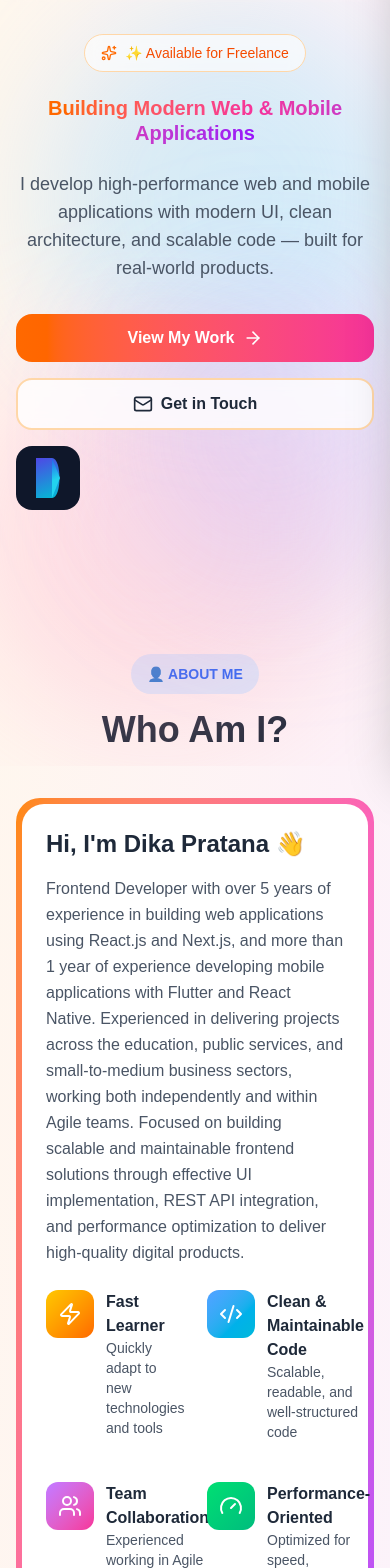
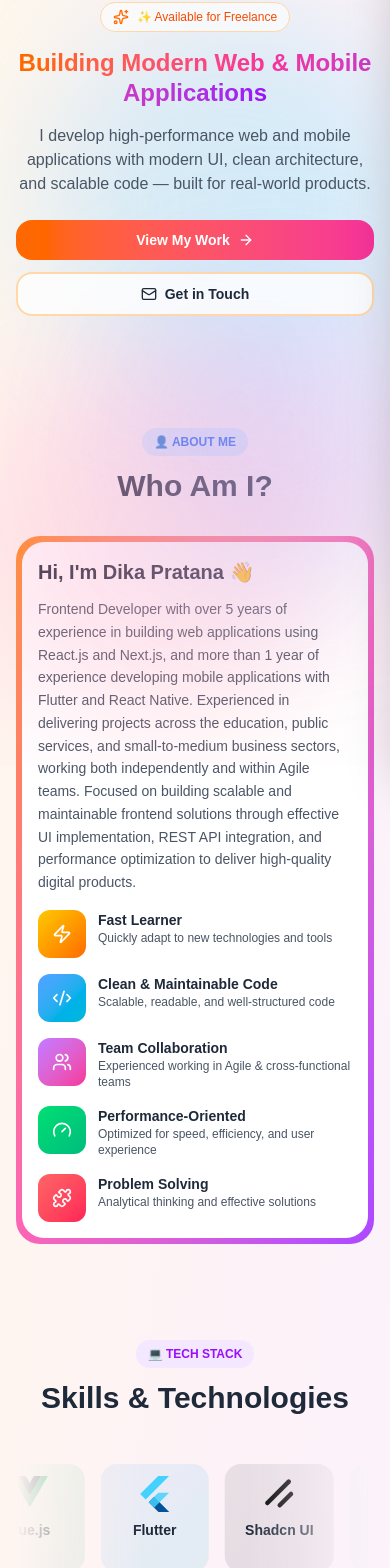
Before and after one commit to dikapratana/dikapratana-web, a Next.js app: page / in a window 390 px wide. Shown: the part 78-1646 px from the top of the page. Built offline with nearby package versions, Linux system fonts and the light colour scheme.

Commit message:
update responsive mobile

```diff
--- a/components/ui/navbar/navbar.client.tsx
+++ b/components/ui/navbar/navbar.client.tsx
@@ -172,41 +172,53 @@ export default function Navbar() {
         </div>
       </nav>
       {/* Mobile Menu */}
+   {/* Mobile Menu */}
 <div
-        className={`fixed inset-0 bg-black/50 z-60 lg:hidden transition-opacity duration-300 ${
+  className={`fixed inset-0 bg-black/40 z-50 lg:hidden transition-opacity duration-300 ${
     mobileMenuOpen ? "opacity-100" : "opacity-0 pointer-events-none"
   }`}
   onClick={() => setMobileMenuOpen(false)}
 />
+
 <div
-        className={`fixed top-0 right-0 h-full w-72 bg-white/95 backdrop-blur-2xl shadow-2xl z-60 lg:hidden transform transition-transform duration-300 ${
+  className={`fixed top-0 right-0 h-full w-72 bg-white/95 backdrop-blur-2xl shadow-2xl z-50 lg:hidden transform transition-transform duration-300 ${
     mobileMenuOpen ? "translate-x-0" : "translate-x-full"
   }`}
 >
-        <div className="p-6">
-          <div className="flex justify-between mb-8">
+  <div className="p-6 flex flex-col h-full">
+    <div className="flex justify-between items-center mb-6">
       <span className="font-bold text-lg">Menu</span>
       <button onClick={() => setMobileMenuOpen(false)}>
-              <X className="w-5 h-5" />
+        <X className="w-6 h-6 text-gray-700 hover:text-orange-500 transition-colors" />
       </button>
     </div>
-          <nav className="space-y-2">
+
+    <nav className="flex-1 overflow-y-auto space-y-2">
       {DATA_HOME.menuItems.map((item) => (
         <button
           key={item.id}
           onClick={() => scrollToSection(item.id)}
-                className={`w-full text-left px-4 py-3 rounded-xl transition-all ${
+          className={`w-full text-left px-4 py-3 rounded-xl transition-all font-medium ${
             activeSection === item.id
-                    ? "bg-linear-to-r from-orange-500 to-pink-500 text-white"
-                    : "hover:bg-orange-50"
+              ? "bg-linear-to-r from-orange-500 to-pink-500 text-white shadow-lg"
+              : "hover:bg-orange-50 text-gray-700"
           }`}
         >
           {item.label}
         </button>
       ))}
     </nav>
+
+    {/* Optional CTA di bawah menu */}
+    <button
+      onClick={() => scrollToSection("contact")}
+      className="mt-4 bg-blue-600 hover:bg-blue-700 text-white w-full py-3 rounded-xl font-semibold shadow-lg transition-all"
+    >
+      Ask us!
+    </button>
   </div>
 </div>
+
     </>
   );
 }
--- a/features/home/about/about.tsx
+++ b/features/home/about/about.tsx
@@ -2,26 +2,27 @@ import { Code2, Gauge, Puzzle, Users, Zap } from "lucide-react";
 
 export const About = () => {
   return (
-    <div id="about" className="py-16 md:py-24 px-4 md:px-6">
-      <div className="max-w-6xl mx-auto">
-        <div className="text-center mb-12 md:mb-16">
-          <div className="inline-block px-4 py-2 bg-blue-100 rounded-full mb-4">
-            <span className="text-blue-600 font-semibold text-sm">
+    <div id="about" className="py-12 sm:py-16 md:py-24 px-4 sm:px-6 md:px-6">
+      <div className="max-w-3xl sm:max-w-4xl md:max-w-6xl mx-auto">
+        {/* Header */}
+        <div className="text-center mb-8 sm:mb-12 md:mb-16">
+          <div className="inline-block px-3 sm:px-4 py-1.5 sm:py-2 bg-blue-100 rounded-full mb-3 sm:mb-4 text-xs sm:text-sm">
+            <span className="text-blue-600 font-semibold">
               👤 ABOUT ME
             </span>
           </div>
-          <h2 className="text-4xl md:text-5xl font-bold text-gray-800 mb-6">
+          <h2 className="text-3xl sm:text-4xl md:text-5xl font-bold text-gray-800 mb-4 sm:mb-6 md:mb-6">
             Who Am I?
           </h2>
         </div>
 
-        <div className="gap-8 md:gap-12 items-center">
+        {/* Content Card */}
         <div className="bg-linear-to-br from-orange-400 via-pink-400 to-purple-500 rounded-3xl p-1.5">
-            <div className="bg-white rounded-[22px] p-6 md:p-8">
-              <h3 className="text-2xl md:text-3xl font-bold text-gray-800 mb-4">
+          <div className="bg-white rounded-[22px] p-4 sm:p-6 md:p-8">
+            <h3 className="text-xl sm:text-2xl md:text-3xl font-bold text-gray-800 mb-3 sm:mb-4 md:mb-4">
               Hi, I&apos;m Dika Pratana 👋
             </h3>
-              <p className="text-gray-600 leading-relaxed mb-6">
+            <p className="text-gray-600 text-sm sm:text-base md:text-lg leading-relaxed mb-4 sm:mb-6 md:mb-6">
               Frontend Developer with over 5 years of experience in building
               web applications using React.js and Next.js, and more than 1
               year of experience developing mobile applications with Flutter
@@ -33,15 +34,17 @@ export const About = () => {
               performance optimization to deliver high-quality digital
               products.
             </p>
-              <div className="space-y-4 grid grid-cols-2 md:grid-cols-3 gap-6">
+
+            {/* Skill Grid */}
+            <div className="grid grid-cols-1 sm:grid-cols-2 md:grid-cols-3 gap-4 sm:gap-6 md:gap-6">
               {/* Fast Learner */}
               <div className="flex items-start gap-3">
-                  <div className="w-12 h-12 bg-linear-to-br from-yellow-400 to-orange-500 rounded-xl flex items-center justify-center flex-shrink-0">
-                    <Zap className="w-6 h-6 text-white" />
+                <div className="w-12 h-12 bg-linear-to-br from-yellow-400 to-orange-500 rounded-xl flex items-center justify-center shrink-0">
+                  <Zap className="w-5 sm:w-6 h-5 sm:h-6 text-white" />
                 </div>
                 <div>
-                    <p className="font-bold text-gray-800">Fast Learner</p>
-                    <p className="text-sm text-gray-600">
+                  <p className="font-bold text-gray-800 text-sm sm:text-base">Fast Learner</p>
+                  <p className="text-xs sm:text-sm text-gray-600">
                     Quickly adapt to new technologies and tools
                   </p>
                 </div>
@@ -49,12 +52,12 @@ export const About = () => {
 
               {/* Clean Code */}
               <div className="flex items-start gap-3">
-                  <div className="w-12 h-12 bg-linear-to-br from-blue-400 to-cyan-500 rounded-xl flex items-center justify-center flex-shrink-0">
-                    <Code2 className="w-6 h-6 text-white" />
+                <div className="w-12 h-12 bg-linear-to-br from-blue-400 to-cyan-500 rounded-xl flex items-center justify-center shrink-0">
+                  <Code2 className="w-5 sm:w-6 h-5 sm:h-6 text-white" />
                 </div>
                 <div>
-                    <p className="font-bold text-gray-800">Clean & Maintainable Code</p>
-                    <p className="text-sm text-gray-600">
+                  <p className="font-bold text-gray-800 text-sm sm:text-base">Clean & Maintainable Code</p>
+                  <p className="text-xs sm:text-sm text-gray-600">
                     Scalable, readable, and well-structured code
                   </p>
                 </div>
@@ -62,12 +65,12 @@ export const About = () => {
 
               {/* Team Collaboration */}
               <div className="flex items-start gap-3">
-                  <div className="w-12 h-12 bg-linear-to-br from-purple-400 to-pink-500 rounded-xl flex items-center justify-center flex-shrink-0">
-                    <Users className="w-6 h-6 text-white" />
+                <div className="w-12 h-12 bg-linear-to-br from-purple-400 to-pink-500 rounded-xl flex items-center justify-center shrink-0">
+                  <Users className="w-5 sm:w-6 h-5 sm:h-6 text-white" />
                 </div>
                 <div>
-                    <p className="font-bold text-gray-800">Team Collaboration</p>
-                    <p className="text-sm text-gray-600">
+                  <p className="font-bold text-gray-800 text-sm sm:text-base">Team Collaboration</p>
+                  <p className="text-xs sm:text-sm text-gray-600">
                     Experienced working in Agile & cross-functional teams
                   </p>
                 </div>
@@ -75,12 +78,12 @@ export const About = () => {
 
               {/* Performance */}
               <div className="flex items-start gap-3">
-                  <div className="w-12 h-12 bg-linear-to-br from-green-400 to-emerald-500 rounded-xl flex items-center justify-center flex-shrink-0">
-                    <Gauge className="w-6 h-6 text-white" />
+                <div className="w-12 h-12 bg-linear-to-br from-green-400 to-emerald-500 rounded-xl flex items-center justify-center shrink-0">
+                  <Gauge className="w-5 sm:w-6 h-5 sm:h-6 text-white" />
                 </div>
                 <div>
-                    <p className="font-bold text-gray-800">Performance-Oriented</p>
-                    <p className="text-sm text-gray-600">
+                  <p className="font-bold text-gray-800 text-sm sm:text-base">Performance-Oriented</p>
+                  <p className="text-xs sm:text-sm text-gray-600">
                     Optimized for speed, efficiency, and user experience
                   </p>
                 </div>
@@ -88,12 +91,12 @@ export const About = () => {
 
               {/* Problem Solving */}
               <div className="flex items-start gap-3">
-                  <div className="w-12 h-12 bg-linear-to-br from-red-400 to-rose-500 rounded-xl flex items-center justify-center flex-shrink-0">
-                    <Puzzle className="w-6 h-6 text-white" />
+                <div className="w-12 h-12 bg-linear-to-br from-red-400 to-rose-500 rounded-xl flex items-center justify-center shrink-0">
+                  <Puzzle className="w-5 sm:w-6 h-5 sm:h-6 text-white" />
                 </div>
                 <div>
-                    <p className="font-bold text-gray-800">Problem Solving</p>
-                    <p className="text-sm text-gray-600">
+                  <p className="font-bold text-gray-800 text-sm sm:text-base">Problem Solving</p>
+                  <p className="text-xs sm:text-sm text-gray-600">
                     Analytical thinking and effective solutions
                   </p>
                 </div>
@@ -103,6 +106,5 @@ export const About = () => {
         </div>
       </div>
     </div>
-    </div>
   );
 };
--- a/features/home/hero/hero.tsx
+++ b/features/home/hero/hero.tsx
@@ -1,11 +1,8 @@
-"use client";
+'use client';
 
 import { ArrowRight, Mail, Sparkles } from "lucide-react";
-import Link from "next/link";
-import { useEffect, useState } from "react";
 
 export const HeroSection = () => {
-
   const scrollToSection = (id: string) => {
     const element = document.getElementById(id);
     if (element) {
@@ -22,77 +19,47 @@ export const HeroSection = () => {
   return (
     <div
       id="home"
-      className="relative pt-28 md:pt-32 pb-20 md:pb-24 px-4 md:px-6"
+      className="relative pt-20 sm:pt-28 md:pt-32 pb-16 sm:pb-20 md:pb-24 px-4 sm:px-6 md:px-6"
     >
-      <div className="max-w-6xl mx-auto text-center relative z-10">
-        <div className="inline-flex items-center gap-2 px-4 py-2 bg-white/60 backdrop-blur-sm rounded-full border border-orange-200 mb-6 md:mb-8">
+      <div className="max-w-3xl sm:max-w-4xl md:max-w-6xl mx-auto text-center relative z-10">
+        {/* Badge */}
+        <div className="inline-flex items-center gap-2 px-3 sm:px-4 py-1.5 sm:py-2 bg-white/60 backdrop-blur-sm rounded-full border border-orange-200 mb-4 sm:mb-6 md:mb-8 text-xs sm:text-sm">
           <Sparkles className="w-4 h-4 text-orange-500" />
-          <span className="text-orange-600 font-medium text-sm">
+          <span className="text-orange-600 font-medium">
             ✨ Available for Freelance
           </span>
         </div>
 
-        <h1 className="text-xl md:text-4xl lg:text-6xl font-black mb-6 md:mb-8 leading-tight">
+        {/* Heading */}
+        <h1 className="text-2xl sm:text-3xl md:text-4xl lg:text-6xl font-black mb-4 sm:mb-6 md:mb-8 leading-tight">
           <span className="bg-linear-to-r from-orange-500 via-pink-500 to-purple-600 bg-clip-text text-transparent">
             Building Modern Web & Mobile Applications
           </span>
         </h1>
 
-        <p className="text-gray-600 text-lg md:text-xl max-w-3xl mx-auto mb-8 md:mb-12">
+        {/* Description */}
+        <p className="text-gray-600 text-base sm:text-lg md:text-xl max-w-xl sm:max-w-2xl md:max-w-3xl mx-auto mb-6 sm:mb-8 md:mb-12">
           I develop high-performance web and mobile applications with modern UI,
           clean architecture, and scalable code — built for real-world products.
         </p>
 
-        <div className="flex flex-col sm:flex-row gap-4 justify-center">
+        {/* Buttons */}
+        <div className="flex flex-col sm:flex-row gap-3 sm:gap-4 justify-center">
           <button
-            onClick={() => scrollToSection('portfolio')}
-            className="group bg-linear-to-r from-orange-500 to-pink-500 text-white px-8 md:px-10 py-3 md:py-4 rounded-2xl font-bold hover:shadow-2xl transition-all duration-300 flex items-center justify-center gap-2 hover:scale-105 cursor-pointer"
+            onClick={() => scrollToSection("portfolio")}
+            className="group bg-linear-to-r from-orange-500 to-pink-500 text-white px-6 sm:px-8 md:px-10 py-2.5 sm:py-3 md:py-4 rounded-2xl font-bold hover:shadow-2xl transition-all duration-300 flex items-center justify-center gap-2 hover:scale-105 cursor-pointer text-sm sm:text-base md:text-lg"
           >
             View My Work
-            <ArrowRight className="w-5 h-5 group-hover:translate-x-1 transition-transform" />
+            <ArrowRight className="w-4 sm:w-5 h-4 sm:h-5 group-hover:translate-x-1 transition-transform" />
           </button>
+
           <button
-            onClick={() => scrollToSection('footer')}
-            className="bg-white/80 backdrop-blur text-gray-800 px-8 md:px-10 py-3 md:py-4 rounded-2xl font-bold hover:bg-white hover:shadow-xl transition-all duration-300 border-2 border-orange-200 hover:scale-105 flex items-center justify-center gap-2 cursor-pointer"
+            onClick={() => scrollToSection("footer")}
+            className="bg-white/80 backdrop-blur text-gray-800 px-6 sm:px-8 md:px-10 py-2.5 sm:py-3 md:py-4 rounded-2xl font-bold hover:bg-white hover:shadow-xl transition-all duration-300 border-2 border-orange-200 hover:scale-105 flex items-center justify-center gap-2 cursor-pointer text-sm sm:text-base md:text-lg"
           >
-            <Mail className="w-5 h-5" />
+            <Mail className="w-4 sm:w-5 h-4 sm:h-5" />
             Get in Touch
           </button>
-          <svg
-    width="64"
-    height="64"
-    viewBox="0 0 64 64"
-    fill="none"
-    xmlns="http://www.w3.org/2000/svg"
-  >
-    {/* Background rounded */}
-    <rect width="64" height="64" rx="16" fill="#0F172A" />
-
-    {/* Main D shape */}
-    <g>
-      {/* Base D */}
-      <path
-        d="M20 12 H36 C46 12 46 52 36 52 H20 V12 Z"
-        fill="url(#baseGradient)"
-      />
-      {/* Fold highlight */}
-      <polygon
-        points="36,12 36,52 44,32"
-        fill="url(#foldGradient)"
-      />
-    </g>
-
-    <defs>
-      <linearGradient id="baseGradient" x1="20" y1="12" x2="36" y2="52" gradientUnits="userSpaceOnUse">
-        <stop stopColor="#4F46E5" />
-        <stop offset="1" stopColor="#06B6D4" />
-      </linearGradient>
-      <linearGradient id="foldGradient" x1="36" y1="12" x2="44" y2="32" gradientUnits="userSpaceOnUse">
-        <stop stopColor="#2563EB" />
-        <stop offset="1" stopColor="#22D3EE" />
-      </linearGradient>
-    </defs>
-  </svg>
         </div>
       </div>
     </div>
--- a/features/home/protfolio/portfolio.tsx
+++ b/features/home/protfolio/portfolio.tsx
@@ -25,14 +25,14 @@ export const Portfolio = () => {
   );
 
   return (
-    <section id="portfolio" className="py-20 px-4 bg-gray-50">
+    <section id="portfolio" className="py-12 sm:py-16 md:py-20 px-4 bg-gray-50">
       <div className="mx-auto max-w-6xl">
         {/* Header */}
-        <div className="text-center mb-14">
-          <span className="inline-block px-4 py-2 rounded-full bg-pink-100 text-pink-600 text-sm font-semibold mb-4">
+        <div className="text-center mb-10 sm:mb-12 md:mb-14">
+          <span className="inline-block px-4 py-2 rounded-full bg-pink-100 text-pink-600 text-xs sm:text-sm font-semibold mb-3 sm:mb-4">
             📁 PORTFOLIO
           </span>
-          <h2 className="text-4xl md:text-5xl font-bold text-gray-800">
+          <h2 className="text-3xl sm:text-4xl md:text-5xl font-bold text-gray-800">
             Worked on {DATA_HOME.portfolios.length}+ Projects
           </h2>
         </div>
@@ -48,39 +48,50 @@ export const Portfolio = () => {
               "linear-gradient(to right, transparent 0%, rgba(0,0,0,0.7) 12%, rgba(0,0,0,0.7) 22%, black 35%, black 65%, rgba(0,0,0,0.8) 78%, rgba(0,0,0,0.7) 88%, transparent 100%)",
           }}
         >
-          <div className="flex gap-6 px-6 py-4">
+          <div className="flex gap-4 sm:gap-6 px-4 sm:px-6 py-4">
             {DATA_HOME.portfolios.map((project, index) => (
               <div
                 key={index}
-                className="flex-[0_0_calc(100%/1)] min-w-full sm:flex-[0_0_calc(100%/2)] sm:min-w-[calc(100%/2)] lg:flex-[0_0_calc(100%/3)] lg:min-w-[calc(100%/3)]"
+                className="
+                  flex-[0_0_100%] min-w-full
+                  sm:flex-[0_0_50%] sm:min-w-[50%]
+                  lg:flex-[0_0_calc(100%/3)] lg:min-w-[calc(100%/3)]
+                "
               >
                 <div
                   className={clsx(
-                    "relative h-full rounded-3xl bg-white shadow-md shadow-neutral-300  transition-shadow duration-300 overflow-hidden"
+                    "relative h-full rounded-3xl bg-white overflow-hidden",
+                    "shadow-md shadow-neutral-300 transition-shadow duration-300"
                   )}
                 >
-                  {/* Gradient or background placeholder */}
-                  <div className="relative h-40 md:h-48 w-full bg-linear-to-br from-purple-100 via-pink-100 to-blue-100 flex items-center justify-center overflow-hidden">
-                    { project.image ? ( <Image
-                      src={project.image}
-                      alt={project.title}
-                      fill
-                      sizes="50vw"
-                      style={{ objectFit: "cover", objectPosition: "top" }}
-                      priority
-                    /> ) : <ImageIcon className="h-20 w-20 text-neutral-300" /> }
-
+                  {/* Image */}
+                  <div className="relative h-48 sm:h-40 md:h-48 w-full bg-linear-to-br from-purple-100 via-pink-100 to-blue-100 flex items-center justify-center overflow-hidden">
+                    {project.image ? (
+                      <Image
+                        src={project.image}
+                        alt={project.title}
+                        fill
+                        sizes="(max-width: 640px) 100vw, (max-width: 1024px) 50vw, 33vw"
+                        className="object-cover object-top"
+                        priority
+                      />
+                    ) : (
+                      <ImageIcon className="h-16 w-16 sm:h-20 sm:w-20 text-neutral-300" />
+                    )}
                   </div>
 
-                  <div className="relative z-10 flex flex-col gap-3 p-4">
+                  {/* Content */}
+                  <div className="relative z-10 flex flex-col gap-3 p-4 sm:p-5">
                     <span className="inline-block text-xs font-semibold text-blue-600 bg-blue-50 px-3 py-1 rounded-full w-fit">
                       {project.category}
                     </span>
-                    <h3 className="text-lg md:text-xl font-bold text-gray-800">
+
+                    <h3 className="text-base sm:text-lg md:text-xl font-bold text-gray-800">
                       {project.title}
                     </h3>
+
                     <p
-                      className="text-gray-600 text-sm md:text-base line-clamp-2"
+                      className="text-gray-600 text-sm sm:text-base line-clamp-2"
                       title={project.description}
                     >
                       {project.description}
--- a/features/home/skills/skills.tsx
+++ b/features/home/skills/skills.tsx
@@ -1,4 +1,3 @@
-/* eslint-disable @typescript-eslint/no-require-imports */
 "use client";
 
 import useEmblaCarousel from "embla-carousel-react";
@@ -25,14 +24,14 @@ export const Skills = () => {
   );
 
   return (
-    <section id="skills" className="py-20 px-4">
+    <section id="skills" className="py-12 sm:py-16 md:py-20 px-4">
       <div className="mx-auto max-w-6xl">
         {/* Header */}
-        <div className="text-center mb-14">
-          <span className="inline-block px-4 py-2 rounded-full bg-purple-100 text-purple-600 text-sm font-semibold mb-4">
+        <div className="text-center mb-8 sm:mb-12 md:mb-14">
+          <span className="inline-block px-3 sm:px-4 py-1.5 sm:py-2 rounded-full bg-purple-100 text-purple-600 text-xs sm:text-sm font-semibold mb-3 sm:mb-4">
             💻 TECH STACK
           </span>
-          <h2 className="text-4xl md:text-5xl font-bold text-gray-800">
+          <h2 className="text-3xl sm:text-4xl md:text-5xl font-bold text-gray-800">
             Skills & Technologies
           </h2>
         </div>
@@ -48,16 +47,23 @@ export const Skills = () => {
               "linear-gradient(to right, transparent 0%, rgba(0,0,0,0.4) 12%, rgba(0,0,0,0.7) 22%, black 35%, black 65%, rgba(0,0,0,0.7) 78%, rgba(0,0,0,0.4) 88%, transparent 100%)",
           }}
         >
-          <div className="flex gap-6 px-6 py-4">
+          <div className="flex gap-4 sm:gap-6 px-4 sm:px-6 py-4">
             {DATA_HOME.skills.map((skill, index) => (
               <div
                 key={index}
-                className="flex-[0_0_calc(100%/8)] min-w-[calc(100%/8)]"
+                className="
+                  flex-[0_0_33.333%]
+                  min-w-[33.333%]
+                  sm:flex-[0_0_25%]
+                  sm:min-w-[25%]
+                  md:flex-[0_0_calc(100%/8)]
+                  md:min-w-[calc(100%/8)]
+                "
               >
                 <div
                   className={clsx(
-                    "relative h-full rounded-2xl p-4",
-                    "transition-all duration-300",
+                    "relative h-full rounded-2xl p-3 sm:p-4",
+                    "transition-all duration-300"
                   )}
                 >
                   {/* Gradient accent */}
@@ -75,9 +81,9 @@ export const Skills = () => {
                       alt="skill-logo"
                       width={40}
                       height={40}
-                      className="h-10 w-10"
+                      className="h-9 w-9 sm:h-10 sm:w-10"
                     />
-                    <h3 className="text-base font-semibold text-gray-800">
+                    <h3 className="text-sm sm:text-base font-semibold text-gray-800">
                       {skill.name}
                     </h3>
                   </div>
```
Also changed, not shown: components/ui/footer/footer.tsx (+47 -15 lines), features/home/experience/experience.tsx (+41 -21 lines). Lines whose indentation alone changed are shown as unchanged.
